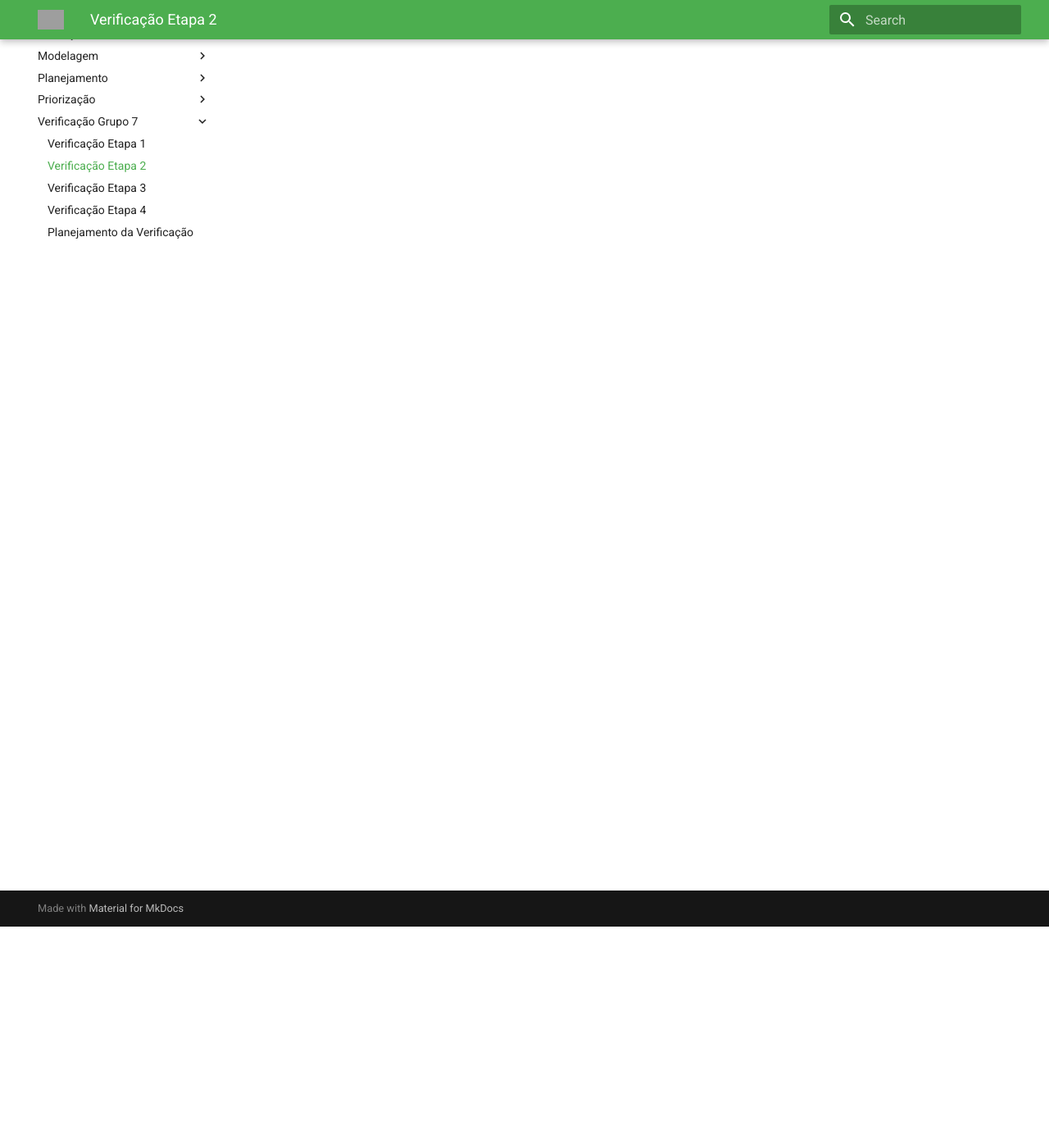
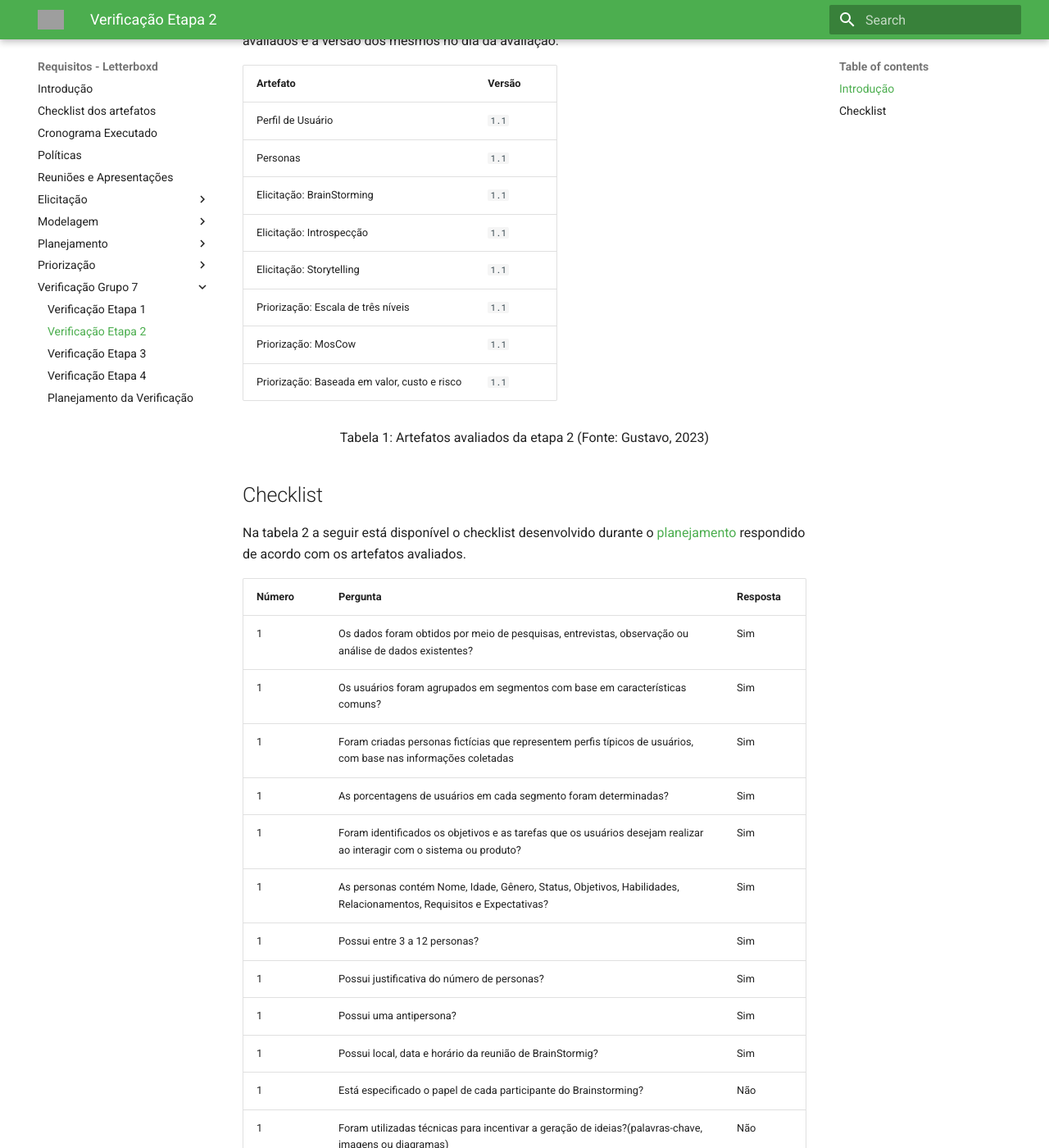
Before and after one commit to Requisitos-de-Software/2023.1-Letterboxd, an MkDocs documentation site: the page built from docs/Verificação Grupo 7/execucaoEtapa2.md, in a window 1280 px wide and 1400 px high, scrolled down 270 px. Shown: the whole window at 82% size. Built offline with MkDocs 1.6.1 and Material for MkDocs 9.7.7, drawn with Linux system fonts in a browser that asks for light colours; some of the changed text lies outside the part shown; grey boxes are pictures that could not be loaded.

Commit message:
Seleciona os artefatos

```diff
--- a/docs/Verificação Grupo 7/execucaoEtapa2.md
+++ b/docs/Verificação Grupo 7/execucaoEtapa2.md
@@ -1 +1,43 @@
 # Verificação Etapa 2
+
+## Introdução
+
+Este documento possui como objetivo documentar os resultados da verificação dos artefatos da etapa 2 do grupo 7. O responsável por esta avaliação é o avaliador Gustavo Barbosa de Oliveira e a data de execução foi no dia 12 de junho de 2023. Na tabela 1, pode-se observar os artefatos avaliados e a versão dos mesmos no dia da avaliação.
+
+| Artefato                                     | Versão |
+| -------------------------------------------- | ------ |
+| Perfil de Usuário                            | `1.1`  |
+| Personas                                     | `1.1`  |
+| Elicitação: BrainStorming                    | `1.1`  |
+| Elicitação: Introspecção                     | `1.1`  |
+| Elicitação: Storytelling                     | `1.1`  |
+| Priorização: Escala de três níveis           | `1.1`  |
+| Priorização: MosCow                          | `1.1`  |
+| Priorização: Baseada em valor, custo e risco | `1.1`  |
+
+<div style="text-align: center">
+<p>Tabela 1: Artefatos avaliados da etapa 2 (Fonte: Gustavo, 2023)</p>
+</div>
+
+## Checklist
+
+Na tabela 2 a seguir está disponível o checklist desenvolvido durante o [planejamento](./planejamento.md) respondido de acordo com os artefatos avaliados.
+
+| Número | Pergunta                                                                                                              | Resposta |
+| ------ | --------------------------------------------------------------------------------------------------------------------- | -------- |
+| 1      | Os dados foram obtidos por meio de pesquisas, entrevistas, observação ou análise de dados existentes?                 | Sim      |
+| 1      | Os usuários foram agrupados em segmentos com base em características comuns?                                          | Sim      |
+| 1      | Foram criadas personas fictícias que representem perfis típicos de usuários, com base nas informações coletadas       | Sim      |
+| 1      | As porcentagens de usuários em cada segmento foram determinadas?                                                      | Sim      |
+| 1      | Foram identificados os objetivos e as tarefas que os usuários desejam realizar ao interagir com o sistema ou produto? | Sim      |
+| 1      | As personas contém Nome, Idade, Gênero, Status, Objetivos, Habilidades, Relacionamentos, Requisitos e Expectativas?   | Sim      |
+| 1      | Possui entre 3 a 12 personas?                                                                                         | Sim      |
+| 1      | Possui justificativa do número de personas?                                                                           | Sim      |
+| 1      | Possui uma antipersona?                                                                                               | Sim      |
+| 1      | Possui local, data e horário da reunião de BrainStormig?                                                              | Sim      |
+| 1      | Está especificado o papel de cada participante do Brainstorming?                                                      | Não      |
+| 1      | Foram utilizadas técnicas para incentivar a geração de ideias?(palavras-chave, imagens ou diagramas)                  | Não      |
+| 1      |                                                                                                                       | -------- |
+| 1      |                                                                                                                       | -------- |
+| 1      |                                                                                                                       | -------- |
+| 1      |                                                                                                                       | -------- |
```
